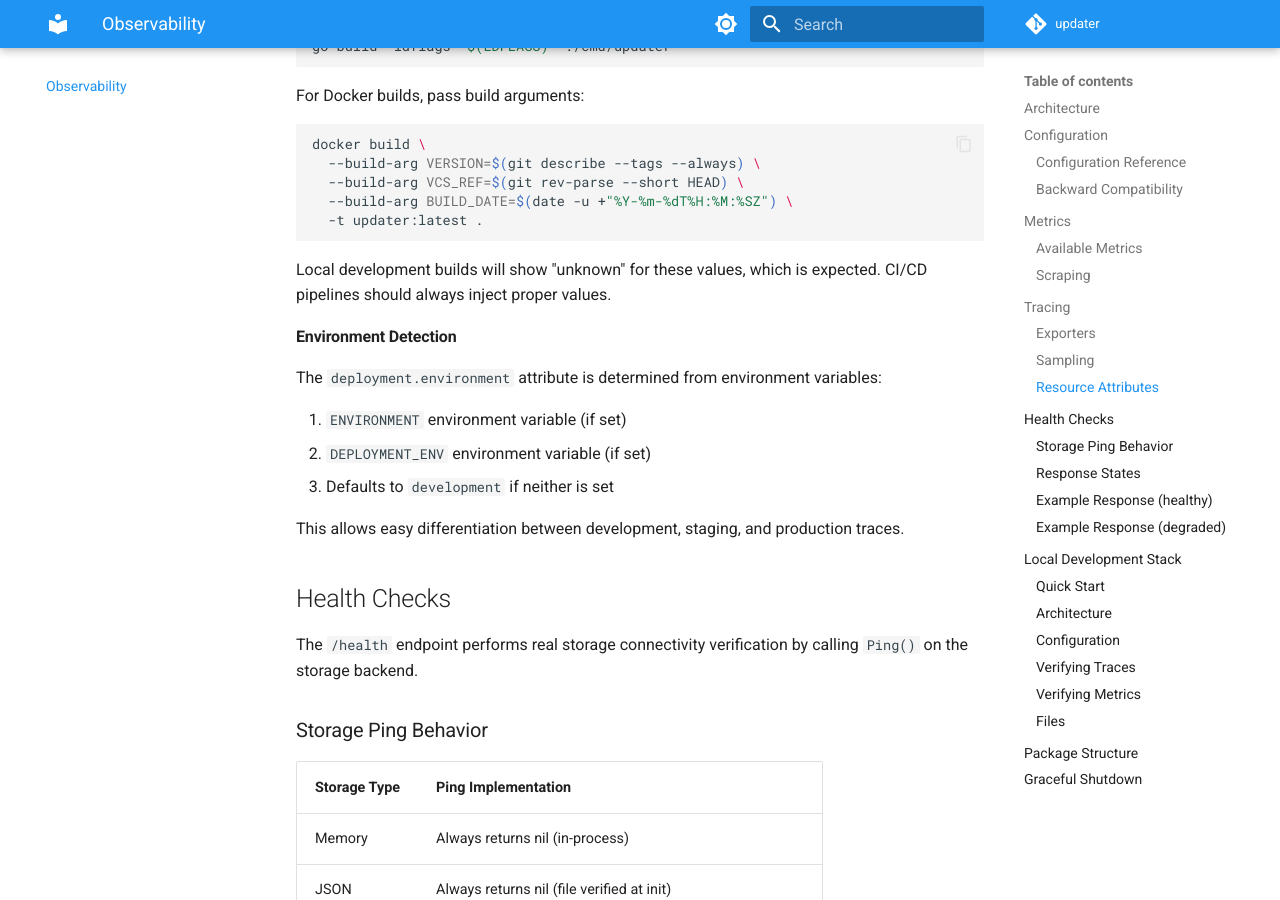
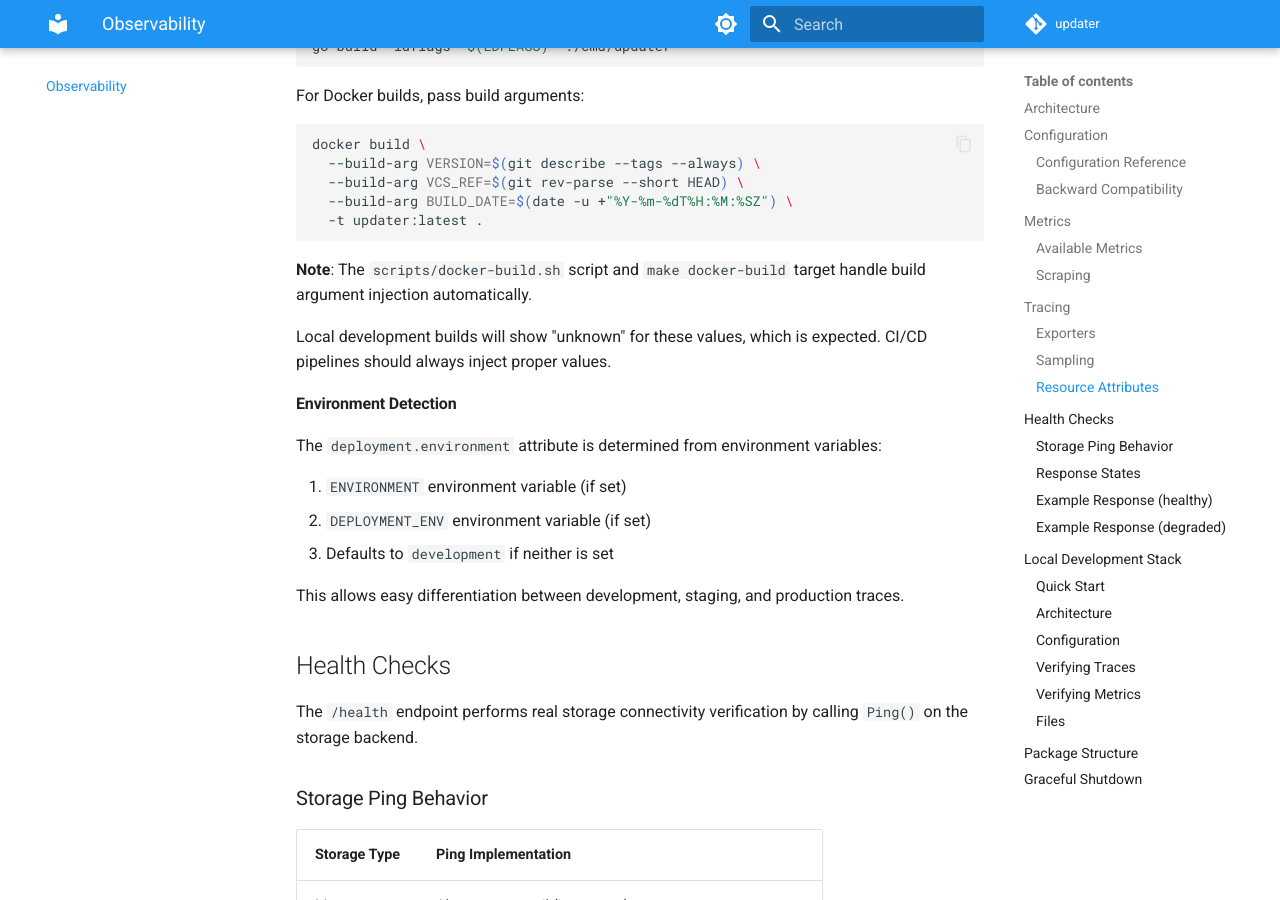
Before and after one commit to griffinskudder/updater, an MkDocs documentation site: the page built from docs/observability.md, in a window 1280 px wide and 900 px high, scrolled down 5137 px. Built offline with MkDocs 1.6.1 and Material for MkDocs 9.7.7, drawn with Linux system fonts in a browser that asks for light colours; comment, search, counter and statistics services are not loaded; the version menu is left out.

Commit message:
docs: clarify docker-build.sh handles build arg injection
Add note that scripts/docker-build.sh and make docker-build
automatically inject build arguments, so developers don't need
to manually specify VERSION, VCS_REF, and BUILD_DATE.

````diff
--- a/docs/observability.md
+++ b/docs/observability.md
@@ -206,6 +206,8 @@ docker build \
   -t updater:latest .
 ```
 
+**Note**: The `scripts/docker-build.sh` script and `make docker-build` target handle build argument injection automatically.
+
 Local development builds will show "unknown" for these values, which is expected. CI/CD pipelines should always inject proper values.
 
 #### Environment Detection
````
